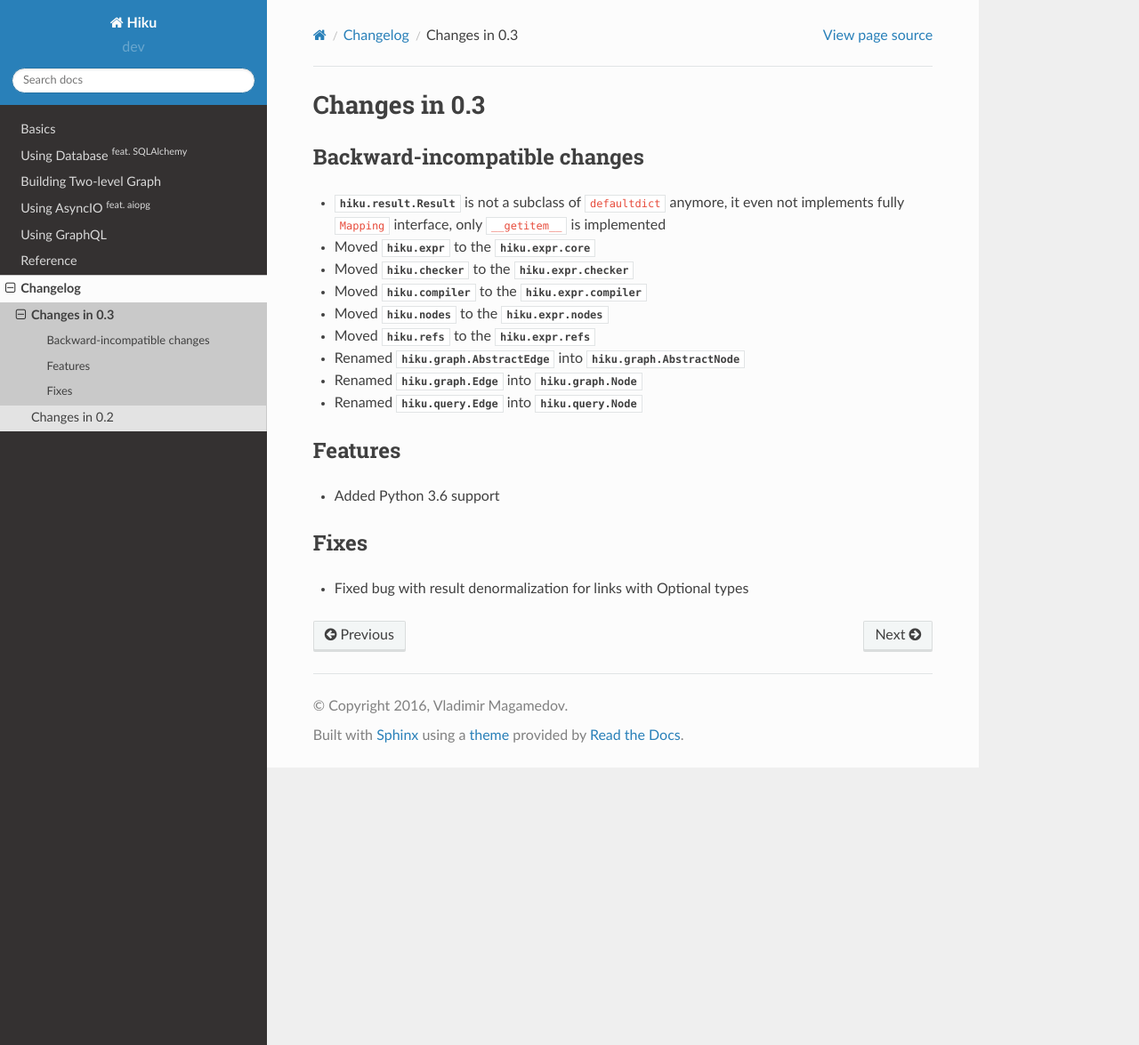
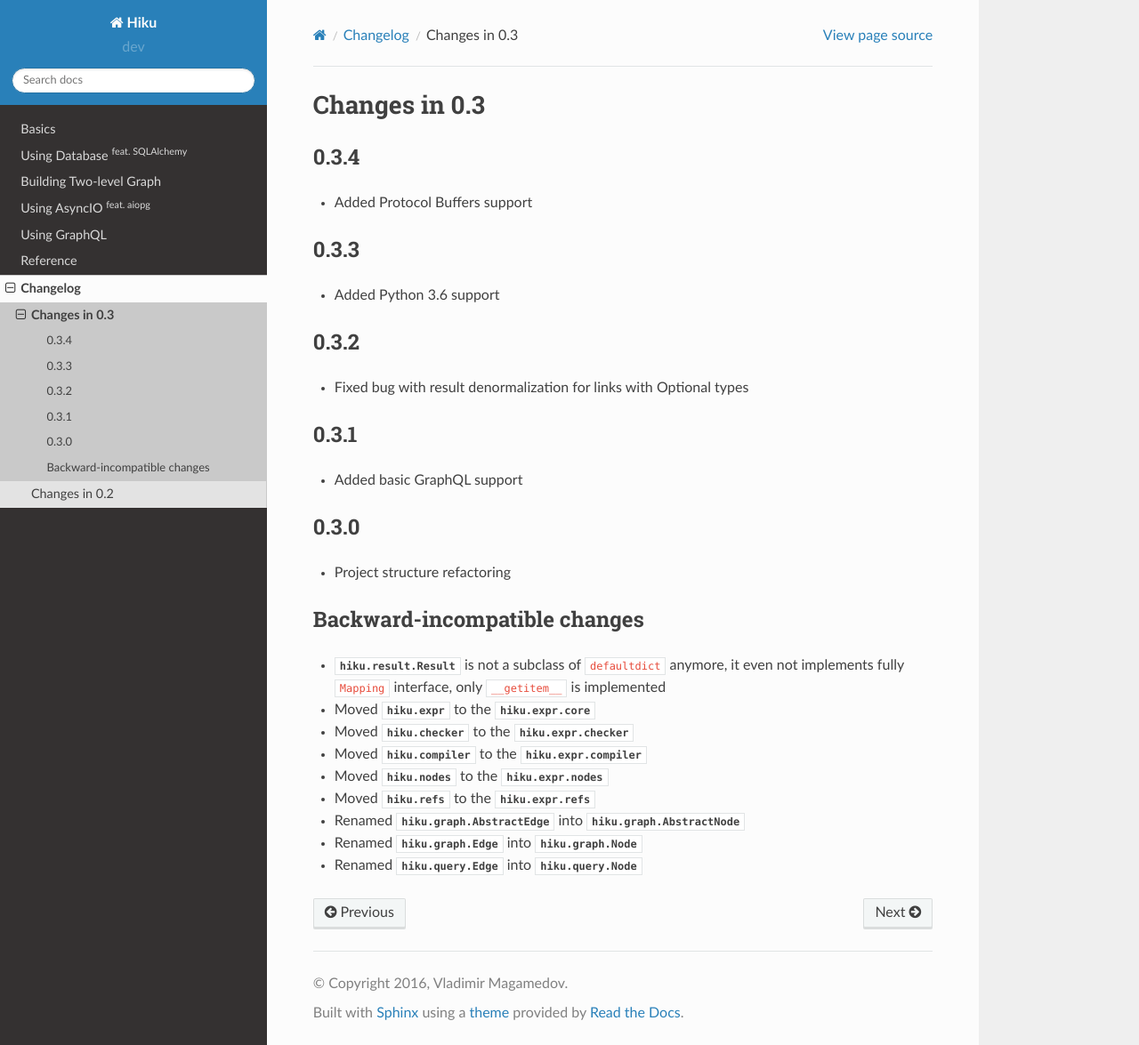
Before and after one commit to evo-company/hiku, a Sphinx documentation site: the page built from docs/changelog/changes_03.rst, in a window 1280 px wide and 1175 px high. Shown: the whole window at 89% size. Built offline with Sphinx 7.4.7 and the Read the Docs theme 2.0.0, drawn with Linux system fonts in a browser that asks for light colours.

Commit message:
Refactored changelog, releasing version 0.3.4 with Protocol Buffers support

```diff
--- a/docs/changelog/changes_03.rst
+++ b/docs/changelog/changes_03.rst
@@ -1,5 +1,30 @@
 Changes in 0.3
 ==============
+
+0.3.4
+~~~~~
+
+- Added Protocol Buffers support
+
+0.3.3
+~~~~~
+
+- Added Python 3.6 support
+
+0.3.2
+~~~~~
+
+- Fixed bug with result denormalization for links with Optional types
+
+0.3.1
+~~~~~
+
+- Added basic GraphQL support
+
+0.3.0
+~~~~~
+
+- Project structure refactoring
 
 Backward-incompatible changes
 ~~~~~~~~~~~~~~~~~~~~~~~~~~~~~
@@ -17,13 +42,3 @@
 - Renamed :py:class:`hiku.graph.AbstractEdge` into :py:class:`hiku.graph.AbstractNode`
 - Renamed :py:class:`hiku.graph.Edge` into :py:class:`hiku.graph.Node`
 - Renamed :py:class:`hiku.query.Edge` into :py:class:`hiku.query.Node`
-
-Features
-~~~~~~~~
-
-- Added Python 3.6 support
-
-Fixes
-~~~~~
-
-- Fixed bug with result denormalization for links with Optional types
--- a/setup.py
+++ b/setup.py
@@ -2,7 +2,7 @@
 
 setup(
     name='Hiku',
-    version='0.3.3',
+    version='0.3.4',
     description='Library to implement Graph APIs',
     author='Vladimir Magamedov',
     author_email='vladimir@magamedov.com',
```
Also changed, not shown: docs/changelog/changes_02.rst (+77 -76 lines).
